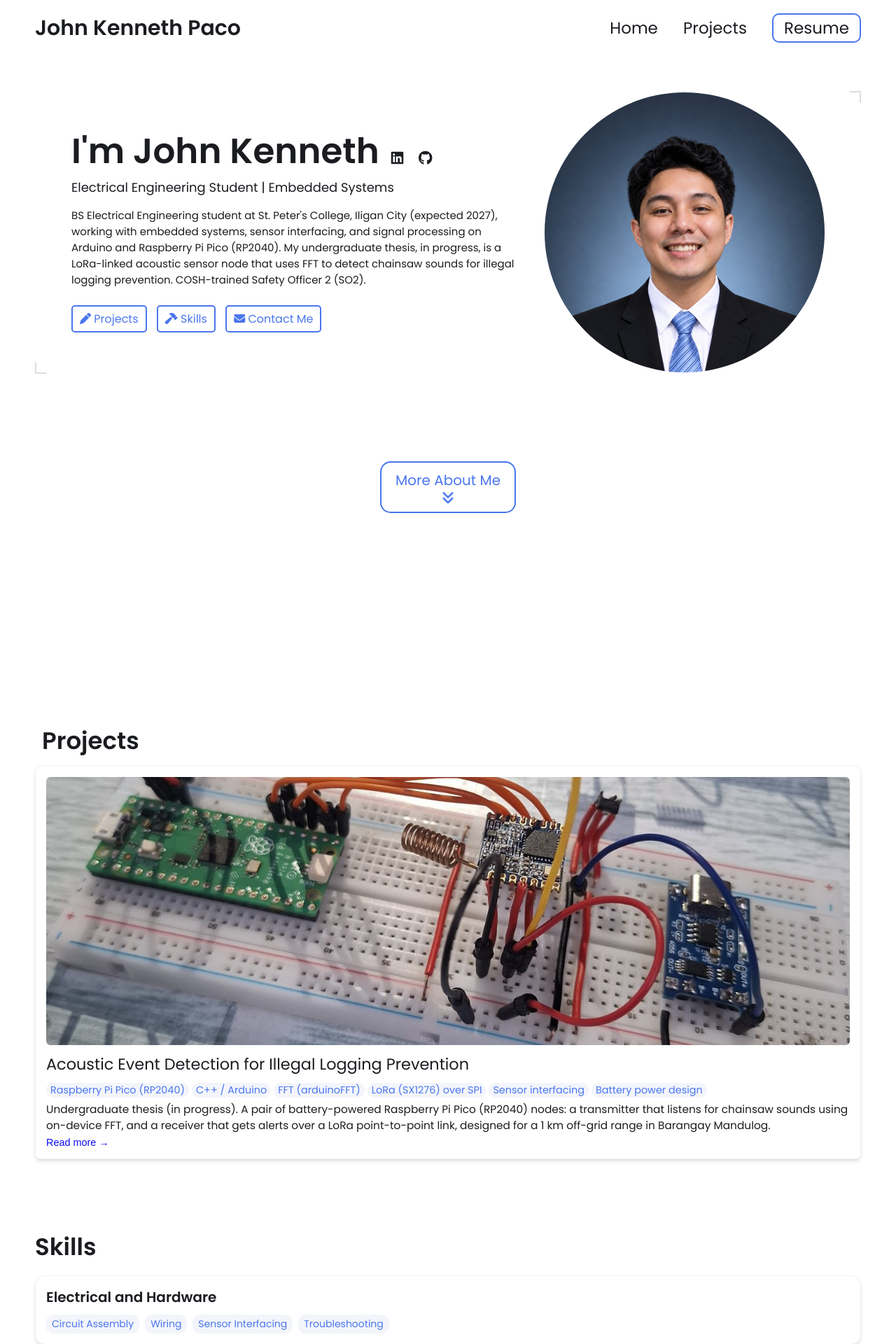
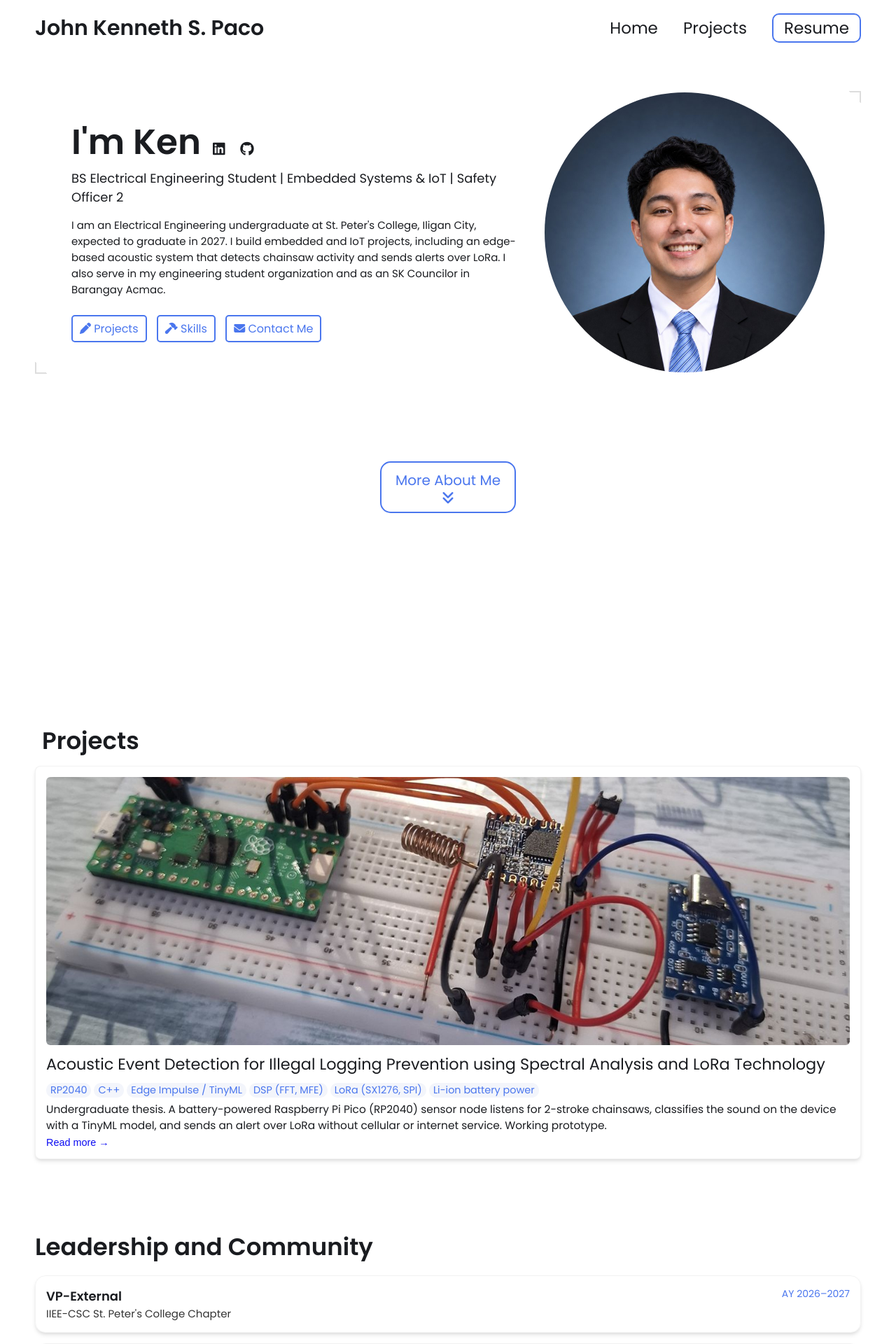
Before and after one commit to johnkennethpax/johnkennethpax.github.io, a Jekyll site: the page built from index.html, in a window 1280 px wide. Shown: the top 1920 px of the page at 70% size. Built offline with Jekyll 4.4.1, drawn with Linux system fonts in a browser that asks for light colours; some of the changed text lies outside the part shown.

Commit message:
Update content from portfolio brief
Go by Ken in the hero, add leadership, education, certifications and awards
sections, replace the contact form with email and LinkedIn links, refresh
skills, and rewrite the thesis page around the TinyML pipeline. Items the
brief marks as unconfirmed are left out.

Co-Authored-By: Claude Opus 5.5 <noreply@anthropic.com>
Claude-Session: https://claude.ai/code/session_01ArPxC48attXVFMBrzf53fi

```diff
--- a/_config.yml
+++ b/_config.yml
@@ -7,20 +7,20 @@
 
 # Main Page Setup
 
-title: John Kenneth Paco | Portfolio # This is what shows up in the tab of the browser
+title: Ken Paco | Portfolio # This is what shows up in the tab of the browser
 
 
 
 # Hero Section
-name: John Kenneth Paco
-first_name: John Kenneth # shown after "I'm" in the hero
-headline: Electrical Engineering Student | Embedded Systems
+name: John Kenneth S. Paco
+first_name: Ken # shown after "I'm" in the hero
+headline: BS Electrical Engineering Student | Embedded Systems & IoT | Safety Officer 2
 description: >- # dont remove this line. this will ignore all new lines until the next section
-  BS Electrical Engineering student at St. Peter's College, Iligan City (expected 2027),
-  working with embedded systems, sensor interfacing, and signal processing on Arduino and
-  Raspberry Pi Pico (RP2040). My undergraduate thesis, in progress, is a LoRa-linked acoustic
-  sensor node that uses FFT to detect chainsaw sounds for illegal logging prevention.
-  COSH-trained Safety Officer 2 (SO2).
+  I am an Electrical Engineering undergraduate at St. Peter's College, Iligan City, expected to
+  graduate in 2027. I build embedded and IoT projects, including an edge-based acoustic system that
+  detects chainsaw activity and sends alerts over LoRa. I also serve in my engineering student
+  organization and as an SK Councilor in Barangay Acmac.
+email: johnkennethpax@gmail.com
 
 # Place your profile image in /assets/images/profile-image/folder and edit the file name
 profile_image: ./assets/images/profile-image/headshot.jpg
@@ -35,7 +35,7 @@ resume-url: https://www.linkedin.com/in/johnkennethpaco/ # replace with /assets/
 
 external-links:    # input only your own url slug. The icons with missing entries will not appear.
   linkedin: johnkennethpaco    # https://www.linkedin.com/in/{your url slug}
-  github: cerealboy7    # https://github.com/{your url slug}
+  github: johnkennethpax    # https://github.com/{your url slug}
   stackoverflow:      # https://stackoverflow.com/users/{your url slug}
   medium:            # https://medium.com/@{your url slug}
   x-twitter:   # https://x.com/{your url slug}
@@ -48,30 +48,39 @@ external-links:    # input only your own url slug. The icons with missing entrie
 
 # Skills Section - Add the list of your Skills by categories/tools. The indentation for each level needs to be precise.
 skills:
-  - category: Electrical and Hardware
+  - category: Hardware
     tools:
-    - Circuit Assembly
+    - Circuit assembly
     - Wiring
-    - Sensor Interfacing
+    - Sensor interfacing
     - Troubleshooting
-  - category: Embedded Systems
+  - category: Embedded
     tools:
     - Arduino
-    - Raspberry Pi Pico (RP2040)
-    - I2C / SPI / UART
+    - RP2040
+    - I2C
+    - SPI
+    - UART
+  - category: Signal Processing and ML
+    tools:
+    - FFT
+    - DMA sampling
+    - Edge Impulse
+    - TinyML
+  - category: Programming and Tools
+    tools:
     - C++
-    - Fast Fourier Transform (FFT)
-    - LoRa P2P
-  - category: Software and Tools
-    tools:
     - Python
     - Git
     - QGIS
-    - Microsoft Excel
-    - Microsoft Word
-  - category: Safety
+    - LaTeX
+    - Excel
+    - Word
+  - category: Creative
     tools:
-    - Construction Occupational Safety and Health (COSH) SO2
+    - Canva
+    - Publicity material design
+    - Logo design
 
 
 # Contact Form Setup. Setup an account and copy over the key. When someone fills out the form, it will be received in your email.
--- /dev/null
+++ b/_data/profile.yml
@@ -0,0 +1,49 @@
+# Content for the Leadership, Education, and Certifications & Awards sections.
+# Source: ken-portfolio-brief.md. Items still marked [CONFIRM] in the brief are left out on purpose.
+
+leadership:
+  - title: VP-External
+    org: IIEE-CSC St. Peter's College Chapter
+    dates: AY 2026–2027
+  - title: VP-Technical
+    org: IIEE-CSC St. Peter's College Chapter
+    dates: AY 2025–2026
+    bullets:
+      - Reached roughly 200+ EE students through technical workshops and external partnerships.
+      - Coordinated with Macapagal Review and Training Center for an orientation at the department general assembly.
+      - Managed the chapter's social media page, event publicity materials and tarpaulins.
+      - Designed the chapter's new logo.
+  - title: SK Councilor and Budget Monitoring Officer
+    org: Sangguniang Kabataan, Barangay Acmac, Iligan City
+    bullets:
+      - Monitored a budget of about PHP 1.2 million serving around 600 youth constituents.
+      - Initiated a job fair forum under the Committee on Economic Empowerment.
+      - "SK programs included student financial assistance, study kits and food for MSU SASE takers, and fiesta sports activities."
+      - "Organized the SK Pasiklaban Dota 2 Tournament (August 2026): 6 teams, double elimination."
+
+education:
+  - title: BS Electrical Engineering
+    org: St. Peter's College, Iligan City
+    dates: Expected 2027
+  - title: Electronics Engineering (transferred)
+    org: Mindanao State University – Iligan Institute of Technology
+    dates: 2022–2024
+
+academic:
+  - IEEE-format report on distributed generation (Electrical Power Systems Quality)
+  - PowerWorld Simulator experiments (Power Systems Analysis Lab)
+  - Group report on the schematic arrangement of a diesel power station
+
+certifications:
+  - title: COSH Safety Officer 2 (SO2)
+    org: 40-hour, DOLE-accredited, Serendipity MPC
+    dates: October 2026
+  - title: Become an Arduino Developer
+    org: LinkedIn Learning
+    dates: February 2026
+
+awards:
+  - title: 3rd Place, 24th Regional Math Wizard
+    dates: October 2025
+  - title: Quizzer, 39th Regional Quiz Show
+    dates: October 2026
--- a/_includes/contact.html
+++ b/_includes/contact.html
@@ -1,20 +1,12 @@
 <!-- SECTION 4: Contact-->
-<section id="contact" class= "contact-section">
+<section id="contact" class="contact-section">
     <h2>Contact</h2>
-
-    <div class="group">
-
-        <form action="https://formspree.io/f/{{site.formspree-key}}" method="POST">
-            <label for="name">Name</label>
-            <input type="text" id="name">
-
-            <label for="email">Email</label>
-            <input type="email" id="email" name="email">
-
-            <label for="message">Message</label>
-            <textarea id="message" cols = "30" rows="10" name="message"></textarea>
-
-            <button type="submit">Send Message</button>
-        </form>
+    <div class="contact-links">
+        {% if site.email %}
+        <a href="mailto:{{ site.email }}"><i class="fa-solid fa-envelope"></i> {{ site.email }}</a>
+        {% endif %}
+        {% if site.external-links.linkedin %}
+        <a href="https://www.linkedin.com/in/{{ site.external-links.linkedin }}/" target="_blank" rel="noopener noreferrer"><i class="fa-brands fa-linkedin"></i> LinkedIn</a>
+        {% endif %}
     </div>
-  </section>
+</section>
--- /dev/null
+++ b/_includes/entries.html
@@ -0,0 +1,17 @@
+{% comment %} Renders a list of title/org/dates/bullets cards. Usage: include entries.html items=site.data.profile.leadership {% endcomment %}
+<ul class="entry-list">
+  {% for e in include.items %}
+  <li class="entry-card">
+    <div class="entry-head">
+      <span class="entry-title">{{ e.title }}</span>
+      {% if e.dates %}<span class="entry-dates">{{ e.dates }}</span>{% endif %}
+    </div>
+    {% if e.org %}<div class="entry-org">{{ e.org }}</div>{% endif %}
+    {% if e.bullets %}
+    <ul class="entry-bullets">
+      {% for b in e.bullets %}<li>{{ b }}</li>{% endfor %}
+    </ul>
+    {% endif %}
+  </li>
+  {% endfor %}
+</ul>
--- /dev/null
+++ b/_includes/profile-sections.html
@@ -0,0 +1,23 @@
+<section id="leadership" class="skills-section entries-section">
+  <h2>Leadership and Community</h2>
+  {% include entries.html items=site.data.profile.leadership %}
+</section>
+
+<section id="education" class="skills-section entries-section">
+  <h2>Education</h2>
+  {% include entries.html items=site.data.profile.education %}
+  {% if site.data.profile.academic %}
+  <div class="entry-card">
+    <span class="entry-title">Academic work</span>
+    <ul class="entry-bullets">
+      {% for a in site.data.profile.academic %}<li>{{ a }}</li>{% endfor %}
+    </ul>
+  </div>
+  {% endif %}
+</section>
+
+<section id="certifications" class="skills-section entries-section">
+  <h2>Certifications and Awards</h2>
+  {% include entries.html items=site.data.profile.certifications %}
+  {% include entries.html items=site.data.profile.awards %}
+</section>
--- a/_projects/acoustic-logging-detection/index.md
+++ b/_projects/acoustic-logging-detection/index.md
@@ -1,72 +1,73 @@
 ---
 layout: post
-title: Acoustic Event Detection for Illegal Logging Prevention
+title: Acoustic Event Detection for Illegal Logging Prevention using Spectral Analysis and LoRa Technology
 description: >-
-  Undergraduate thesis (in progress). A pair of battery-powered Raspberry Pi Pico (RP2040) nodes:
-  a transmitter that listens for chainsaw sounds using on-device FFT, and a receiver that gets
-  alerts over a LoRa point-to-point link, designed for a 1 km off-grid range in Barangay Mandulog.
+  Undergraduate thesis. A battery-powered Raspberry Pi Pico (RP2040) sensor node listens for 2-stroke
+  chainsaws, classifies the sound on the device with a TinyML model, and sends an alert over LoRa
+  without cellular or internet service. Working prototype.
 skills:
-  - Raspberry Pi Pico (RP2040)
-  - C++ / Arduino
-  - FFT (arduinoFFT)
-  - LoRa (SX1276) over SPI
-  - Sensor interfacing
-  - Battery power design
+  - RP2040
+  - C++
+  - Edge Impulse / TinyML
+  - DSP (FFT, MFE)
+  - LoRa (SX1276, SPI)
+  - Li-ion battery power
 main-image: /nodes-side-by-side.jpg
 ---
 
-**Status:** In progress, undergraduate thesis, BS Electrical Engineering, St. Peter's College.
-The nodes are currently breadboard prototypes; field-test results will be added once available.
-
-{% include image-gallery.html images="nodes-side-by-side.jpg" height="420" %}
+**Team:** Paco, Cabatino, Dador
+**My role:** Hardware and firmware development
+**Status:** Working prototype. PCB, antenna upgrades, enclosures and field testing are ahead.
 
 ## Problem
-Illegal logging in remote forest areas is hard to catch in time because there is no grid power
-or cellular coverage where it happens. The goal is a low-cost sensor node that can hear a
-chainsaw and raise an alert from off-grid.
+Remote forests often lack cellular coverage, and satellite monitoring detects forest loss only after
+it happens.
 
-## My role
-I led the hardware design, firmware development, and system integration of the sensor nodes.
+## Solution
+A sensor node listens for 2-stroke chainsaws, classifies the sound on the device, and sends an alert
+over LoRa without cellular or internet service.
 
-## System overview
-{% include image-gallery.html images="node-diagram.svg" height="260" %}
+## How it works
+{% include image-gallery.html images="node-diagram.svg" height="300" %}
 
-The system has two nodes built on the same power and radio core:
-
-- **Transmitter node:** Raspberry Pi Pico + GY-MAX4466 microphone module + SX1276 LoRa module.
-  It samples audio, runs the detection, and sends an alert.
-- **Receiver node:** Raspberry Pi Pico + SX1276 LoRa module. It receives and reports alerts.
+1. A GY-MAX4466 microphone captures ambient sound.
+2. A Raspberry Pi Pico (RP2040) samples the audio using DMA.
+3. FFT-based Mel-filterbank energy (MFE) features are extracted.
+4. A quantized int8 CNN, built in Edge Impulse, classifies three classes: chainsaw, noise, and unknown.
+5. An SX1276 LoRa module sends the alert peer-to-peer at 923 MHz.
+6. A Pico and LoRa receiver connects to a laptop over USB.
 
 ## Hardware
 {% include image-gallery.html images="schematic-transmitter.png, schematic-receiver.png" height="300" %}
 <span style="font-size: 12px">Transmitter (left) and receiver (right) schematics, drawn in EasyEDA.</span>
 
-### Power
-Each node runs from an 18650 Li-ion cell charged through a TP4056 USB-C charging module. The
-TP4056 output feeds the Pico's VSYS input through a 1N4007 diode, and the Pico's onboard
-3.3 V output (3V3_OUT) powers the microphone module and the LoRa module.
-
-### Audio acquisition
-The MAX4466 microphone amplifier output feeds the RP2040's ADC (GP26 / ADC0).
-
-### Radio
-The SX1276 LoRa module connects to the Pico over SPI (MISO, CS, SCK, MOSI on GP16 to GP19),
-with DIO0 and RST on GP20 and GP21.
+- **Power:** each node runs from an 18650 Li-ion cell charged through a TP4056 USB-C module. The TP4056
+  output feeds the Pico's VSYS input through a 1N4007 diode, and the Pico's 3.3 V output powers the
+  microphone and LoRa modules.
+- **Audio:** the MAX4466 output feeds the RP2040's ADC (GP26 / ADC0).
+- **Radio:** the SX1276 connects over SPI (GP16 to GP19), with DIO0 and RST on GP20 and GP21.
 
 {% include image-gallery.html images="transmitter-node.jpg, receiver-node.jpg" height="420" %}
 <span style="font-size: 12px">Transmitter node (left) and receiver node (right) on breadboard.</span>
 
-## Firmware
-- **Detection:** a Fast Fourier Transform using `arduinoFFT.h` isolates chainsaw frequencies,
-  kept within the microcontroller's memory limits.
-- **Alerting:** a LoRa point-to-point (P2P) link sends real-time telemetry alerts to the
-  receiver, designed for a 1 km off-grid range in Barangay Mandulog.
+## Design targets
+These are design targets, not measured results yet:
+
+- Detection radius of 80–150 m per node
+- LoRa link of up to 1 km
+
+## Engineering challenge
+The transmitter gave false alerts in rain. The planned fix is to record rain audio through the
+transmitter itself and add it to the classifier's training data.
+
+## Next steps
+- PCB design
+- Better antennas
+- Enclosures
+- Field testing
+- Receiver dashboard: live status, alert log, signal strength, node location, and alarm
 
 ## Build log
 {% include image-gallery.html images="transmitter-breadboard.jpg, lora-module-soldered.jpg" height="380" %}
 {% include image-gallery.html images="bench-testing.jpg" height="420" %}
 <span style="font-size: 12px">Early transmitter breadboard, soldered LoRa module leads, and bench testing both nodes.</span>
-
-## Next steps
-- Field testing for detection accuracy and LoRa range
-- Moving from breadboard to a soldered or PCB build with an outdoor enclosure
--- a/css/styles.css
+++ b/css/styles.css
@@ -946,3 +946,28 @@ footer p {
 
 
 }
+
+
+/* LEADERSHIP / EDUCATION / CERTIFICATIONS (cards reuse the skills look) */
+.entries-section .entry-list { list-style: none; padding-left: 0; margin: 0; }
+.entries-section .entry-card {
+    margin-bottom: 15px;
+    padding: 15px;
+    border-radius: 15px;
+    border: 1px solid rgba(0, 0, 0, 0.05);
+    box-shadow: 0 4px 6px -1px rgba(0, 0, 0, 0.1), 0 2px 4px -1px rgba(0, 0, 0, 0.06);
+}
+.entries-section .entry-head { display: flex; justify-content: space-between; gap: 12px; flex-wrap: wrap; }
+.entries-section .entry-title { font-size: 18px; font-weight: 600; }
+.entries-section .entry-dates { font-size: 14px; color: var(--link-color); white-space: nowrap; }
+.entries-section .entry-org { font-size: 15px; opacity: 0.8; }
+.entries-section .entry-bullets { margin: 8px 0 0; padding-left: 20px; font-size: 15px; }
+.entries-section .entry-bullets li { margin-bottom: 4px; }
+
+.contact-section .contact-links { display: flex; flex-wrap: wrap; justify-content: center; gap: 12px; margin-top: 15px; }
+.contact-section .contact-links a {
+    display: inline-flex; align-items: center; gap: 8px;
+    padding: 8px 14px; border: 2px solid var(--link-color); border-radius: 10px;
+    color: var(--link-color); text-decoration: none; overflow-wrap: anywhere;
+}
+.contact-section .contact-links a:hover { color: var(--highlight-color); border-color: var(--highlight-color); }
--- a/index.html
+++ b/index.html
@@ -16,5 +16,6 @@ layout: wrapper
     </a>
 </div>
 {% include projects.html%}
+{% include profile-sections.html%}
 {% include skills.html%}
 {% include contact.html%}
```
Also changed, not shown: README.md, _projects/acoustic-logging-detection/node-diagram.svg.
